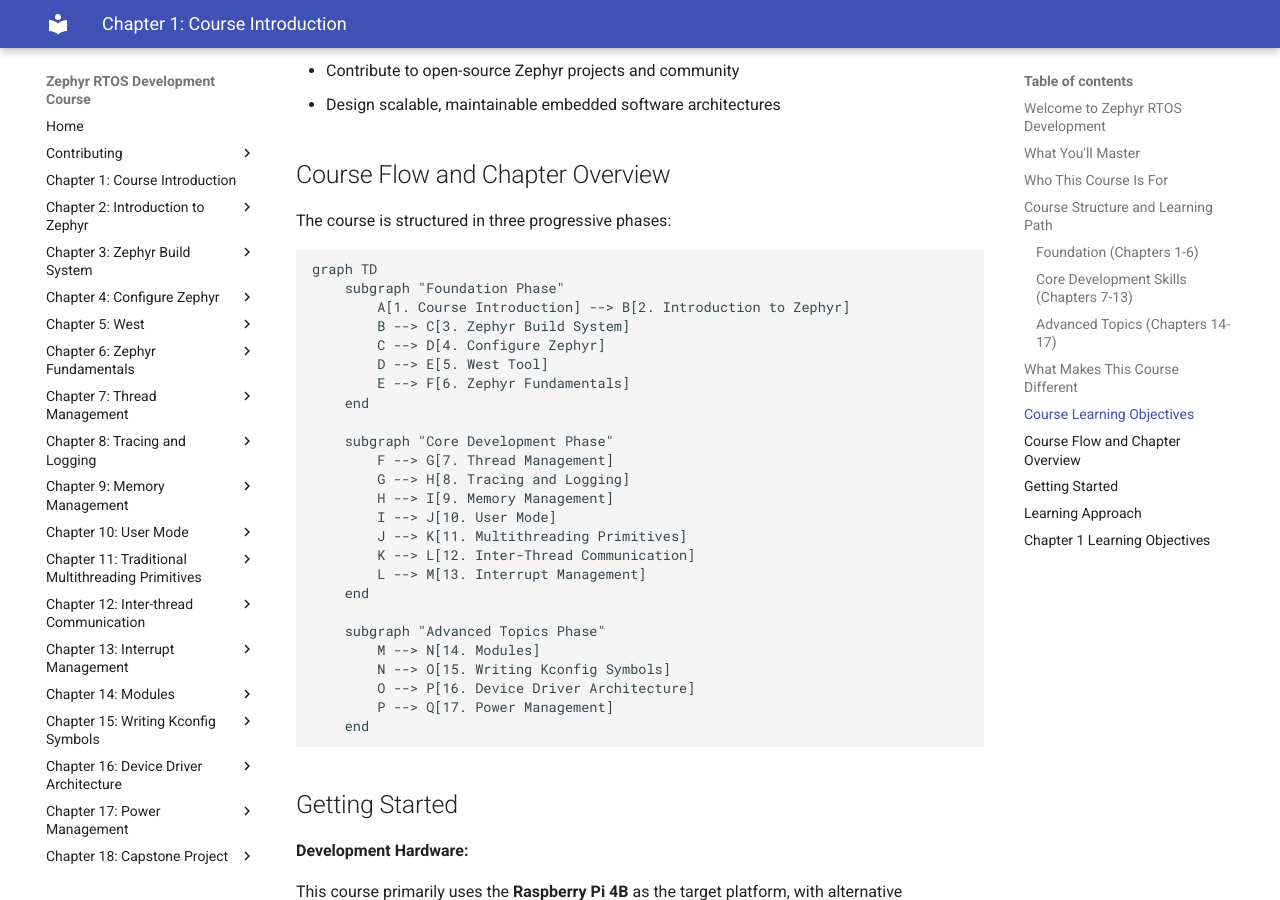
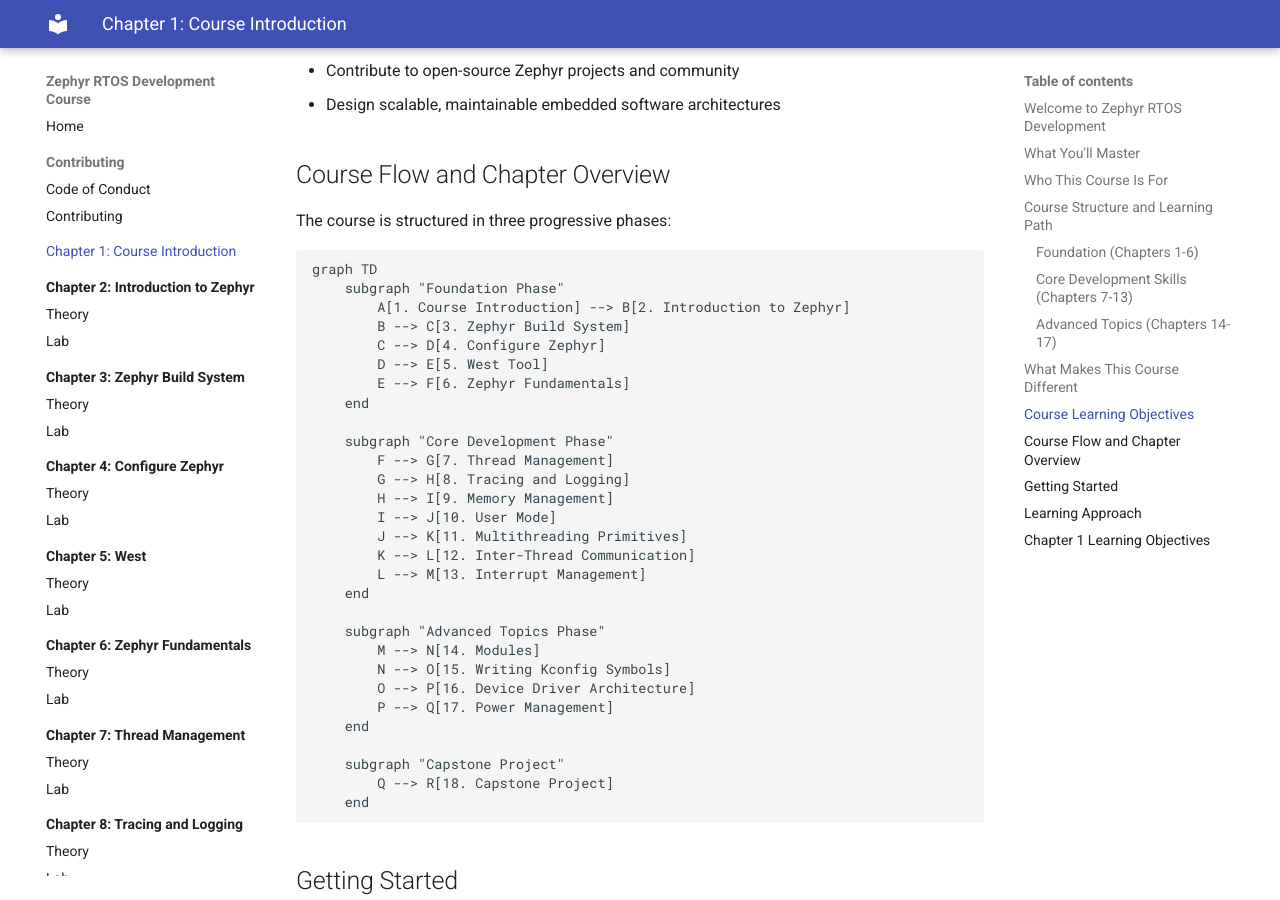
Before and after one commit to tinegachris/course_zephyr_rtos_rpi_4b, an MkDocs documentation site: the page built from docs/chapter_01_course_introduction/README.md, in a window 1280 px wide and 900 px high, scrolled down 3070 px. Built offline with MkDocs 1.6.1 and Material for MkDocs 9.7.7, drawn with Linux system fonts in a browser that asks for light colours; part of the change alters nothing that is shown.

Commit message:
Update .gitignore and mkdocs configuration for improved navigation and file management

````diff
--- a/docs/chapter_01_course_introduction/README.md
+++ b/docs/chapter_01_course_introduction/README.md
@@ -135,6 +135,10 @@ graph TD
         O --> P[16. Device Driver Architecture]
         P --> Q[17. Power Management]
     end
+
+    subgraph "Capstone Project"
+        Q --> R[18. Capstone Project]
+    end
 ```
 
 ## Getting Started
--- a/mkdocs.yml
+++ b/mkdocs.yml
@@ -2,6 +2,10 @@ site_name: Zephyr RTOS Development Course
 site_url: https://tinegachris.github.io/course_zephyr_rtos_rpi_4b/
 theme:
   name: material
+  features:
+    - navigation.sections
+    - navigation.expand
+    - navigation.indexes
 plugins:
   - git-revision-date-localized
 nav:
@@ -9,73 +13,73 @@ nav:
   - 'Contributing':
     - 'Code of Conduct': 'CONDUCT.md'
     - 'Contributing': 'CONTRIBUTING.md'
-  - 'Chapter 1: Course Introduction': 'chapter_01_course_introduction/introduction.md'
+  - 'Chapter 1: Course Introduction': 'chapter_01_course_introduction/README.md'
   - 'Chapter 2: Introduction to Zephyr':
-    - 'Introduction': 'chapter_02_introduction_to_zephyr/introduction.md'
+    - 'Introduction': 'chapter_02_introduction_to_zephyr/README.md'
     - 'Theory': 'chapter_02_introduction_to_zephyr/theory.md'
     - 'Lab': 'chapter_02_introduction_to_zephyr/lab.md'
   - 'Chapter 3: Zephyr Build System':
-    - 'Introduction': 'chapter_03_zephyr_build_system/introduction.md'
+    - 'Introduction': 'chapter_03_zephyr_build_system/README.md'
     - 'Theory': 'chapter_03_zephyr_build_system/theory.md'
     - 'Lab': 'chapter_03_zephyr_build_system/lab.md'
   - 'Chapter 4: Configure Zephyr':
-    - 'Introduction': 'chapter_04_configure_zephyr/introduction.md'
+    - 'Introduction': 'chapter_04_configure_zephyr/README.md'
     - 'Theory': 'chapter_04_configure_zephyr/theory.md'
     - 'Lab': 'chapter_04_configure_zephyr/lab.md'
   - 'Chapter 5: West':
-    - 'Introduction': 'chapter_05_west/introduction.md'
+    - 'Introduction': 'chapter_05_west/README.md'
     - 'Theory': 'chapter_05_west/theory.md'
     - 'Lab': 'chapter_05_west/lab.md'
   - 'Chapter 6: Zephyr Fundamentals':
-    - 'Introduction': 'chapter_06_zephyr_fundamentals/introduction.md'
+    - 'Introduction': 'chapter_06_zephyr_fundamentals/README.md'
     - 'Theory': 'chapter_06_zephyr_fundamentals/theory.md'
     - 'Lab': 'chapter_06_zephyr_fundamentals/lab.md'
   - 'Chapter 7: Thread Management':
-    - 'Introduction': 'chapter_07_thread_management/introduction.md'
+    - 'Introduction': 'chapter_07_thread_management/README.md'
     - 'Theory': 'chapter_07_thread_management/theory.md'
     - 'Lab': 'chapter_07_thread_management/lab.md'
   - 'Chapter 8: Tracing and Logging':
-    - 'Introduction': 'chapter_08_tracing_and_logging/introduction.md'
+    - 'Introduction': 'chapter_08_tracing_and_logging/README.md'
     - 'Theory': 'chapter_08_tracing_and_logging/theory.md'
     - 'Lab': 'chapter_08_tracing_and_logging/lab.md'
   - 'Chapter 9: Memory Management':
-    - 'Introduction': 'chapter_09_memory_management/introduction.md'
+    - 'Introduction': 'chapter_09_memory_management/README.md'
     - 'Theory': 'chapter_09_memory_management/theory.md'
     - 'Lab': 'chapter_09_memory_management/lab.md'
   - 'Chapter 10: User Mode':
-    - 'Introduction': 'chapter_10_user_mode/introduction.md'
+    - 'Introduction': 'chapter_10_user_mode/README.md'
     - 'Theory': 'chapter_10_user_mode/theory.md'
     - 'Lab': 'chapter_10_user_mode/lab.md'
   - 'Chapter 11: Traditional Multithreading Primitives':
-    - 'Introduction': 'chapter_11_traditional_multithreading_primitives/introduction.md'
+    - 'Introduction': 'chapter_11_traditional_multithreading_primitives/README.md'
     - 'Theory': 'chapter_11_traditional_multithreading_primitives/theory.md'
     - 'Lab': 'chapter_11_traditional_multithreading_primitives/lab.md'
   - 'Chapter 12: Inter-thread Communication':
-    - 'Introduction': 'chapter_12_inter-thread_communication/introduction.md'
+    - 'Introduction': 'chapter_12_inter-thread_communication/README.md'
     - 'Theory': 'chapter_12_inter-thread_communication/theory.md'
     - 'Lab': 'chapter_12_inter-thread_communication/lab.md'
   - 'Chapter 13: Interrupt Management':
-    - 'Introduction': 'chapter_13_interrupt_management/introduction.md'
+    - 'Introduction': 'chapter_13_interrupt_management/README.md'
     - 'Theory': 'chapter_13_interrupt_management/theory.md'
     - 'Lab': 'chapter_13_interrupt_management/lab.md'
   - 'Chapter 14: Modules':
-    - 'Introduction': 'chapter_14_modules/introduction.md'
+    - 'Introduction': 'chapter_14_modules/README.md'
     - 'Theory': 'chapter_14_modules/theory.md'
     - 'Lab': 'chapter_14_modules/lab.md'
   - 'Chapter 15: Writing Kconfig Symbols':
-    - 'Introduction': 'chapter_15_writing_kconfig_symbols/introduction.md'
+    - 'Introduction': 'chapter_15_writing_kconfig_symbols/README.md'
     - 'Theory': 'chapter_15_writing_kconfig_symbols/theory.md'
     - 'Lab': 'chapter_15_writing_kconfig_symbols/lab.md'
   - 'Chapter 16: Device Driver Architecture':
-    - 'Introduction': 'chapter_16_device_driver_architecture/introduction.md'
+    - 'Introduction': 'chapter_16_device_driver_architecture/README.md'
     - 'Theory': 'chapter_16_device_driver_architecture/theory.md'
     - 'Lab': 'chapter_16_device_driver_architecture/lab.md'
   - 'Chapter 17: Power Management':
-    - 'Introduction': 'chapter_17_power_management/introduction.md'
+    - 'Introduction': 'chapter_17_power_management/README.md'
     - 'Theory': 'chapter_17_power_management/theory.md'
     - 'Lab': 'chapter_17_power_management/lab.md'
   - 'Chapter 18: Capstone Project':
-    - 'Introduction': 'chapter_18_capstone_project/introduction.md'
+    - 'Introduction': 'chapter_18_capstone_project/README.md'
     - 'Theory': 'chapter_18_capstone_project/theory.md'
     - 'Lab': 'chapter_18_capstone_project/lab.md'
     - 'Networked Monitor': 'chapter_18_capstone_project/networked_monitor/README.md'
````
Also changed, not shown: 1 other file.
